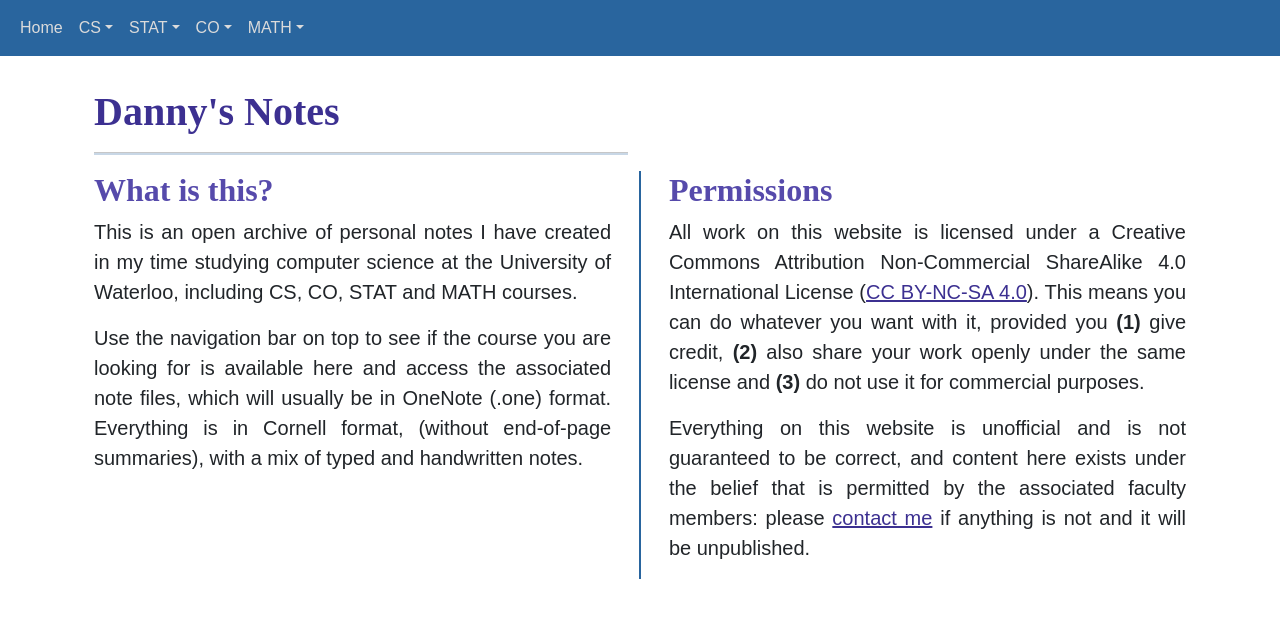
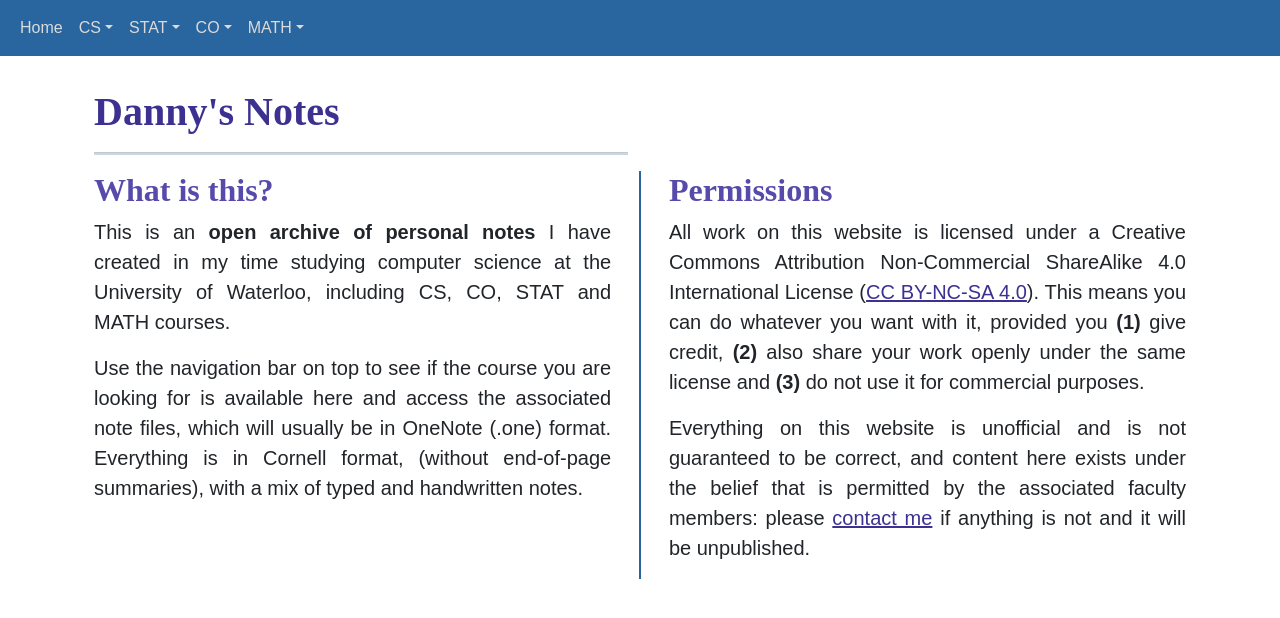
Before and after one commit to babadanial/babadanial.github.io, a React (Create React App) app in the folder my-app/: page /#/ in a window 1280 px wide. Shown: the top 618 px of the page. Built offline with nearby package versions, Linux system fonts and the light colour scheme; a web font is replaced by a local one.

Commit message:
Bold key text on homepage

```diff
--- a/my-app/src/pages/homePage/Homepage.js
+++ b/my-app/src/pages/homePage/Homepage.js
@@ -67,7 +67,7 @@ export const Homepage = () => {
                     <Col className="leftContentColumn contentColumn" ref={leftColRef}>
                         <h2 className="colHeader">What is this?</h2>
                         <p>
-                            This is an open archive of personal notes I have created in my time studying computer science
+                            This is an <strong>open archive of personal notes</strong> I have created in my time studying computer science
                             at the University of Waterloo, including CS, CO, STAT and MATH courses.
                         </p>
                         <p>
```
